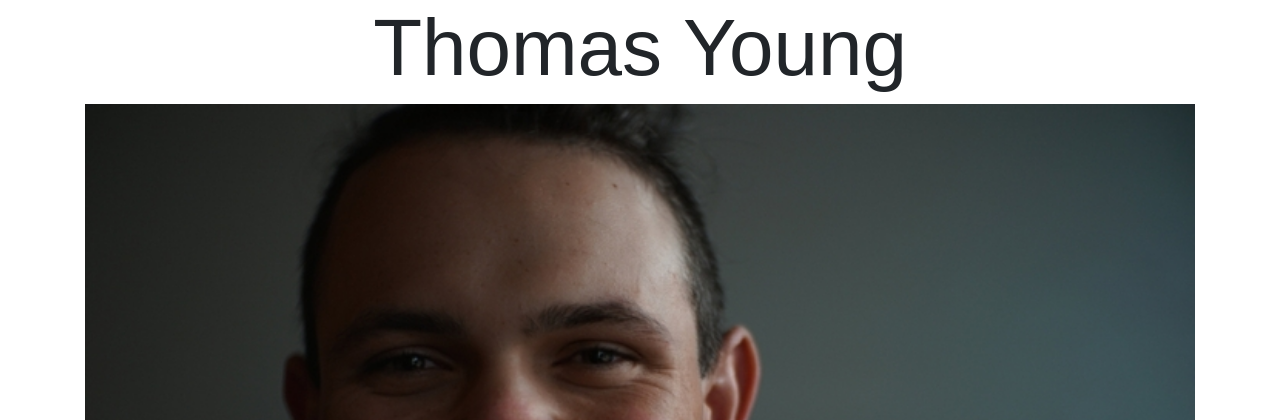
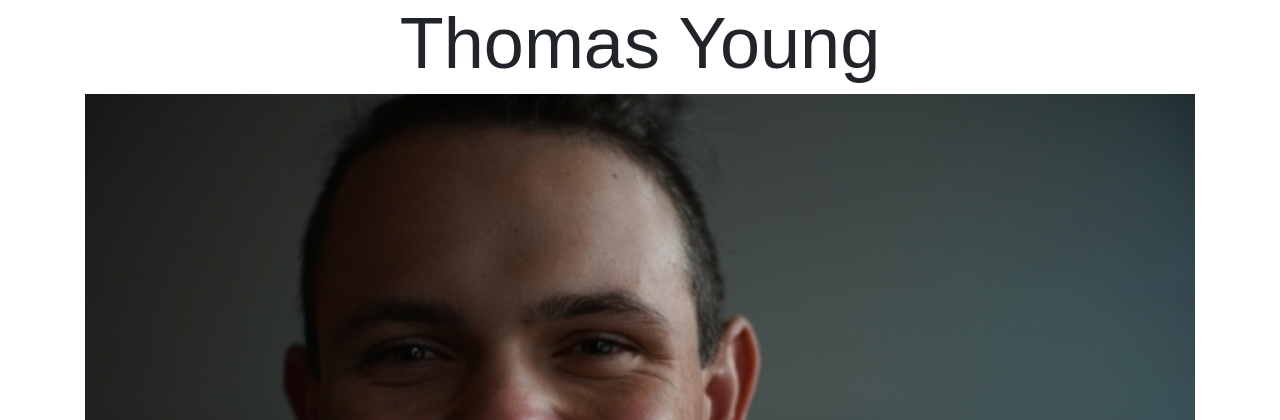
Before and after one commit to thyo9470/thomastheyoung.com, a PHP site: page / in a window 1280 px wide. Shown: the part 76-496 px from the top of the page. Run offline with PHP 8.4, Linux system fonts and the light colour scheme; some libraries are stand-ins or nearby versions.

Commit message:
Trying to fix font and h1 size

```diff
--- a/html/css/index.css
+++ b/html/css/index.css
@@ -1,7 +1,8 @@
 @font-face {
   font-family: 'simplificasimplifica';
   src: url('fonts/simplifica/simplifica_typeface-webfont.woff2') format('woff2'),
-       url('fonts/simplifica/simplifica_typeface-webfont.woff') format('woff');
+       url('fonts/simplifica/simplifica_typeface-webfont.woff') format('woff'),
+       url('fonts/simplifica/simplifica-typeface.ttf') format('ttf');
   font-weight: normal;
   font-style: normal;
 }
@@ -12,7 +13,7 @@
         font-size: 0.9em;
     }
     h1{
-        font-size: 3.9em;
+        font-size: 1.8rem;
     }
 }
 
@@ -22,7 +23,7 @@
         font-size: 1em;
     }
     h1{
-        font-size: 4em;
+        font-size: 2.0rem;
     }
 }
 
@@ -32,7 +33,7 @@
         font-size: 1.2em;
     }
     h1{
-        font-size: 4.2em;
+        font-size: 2.5rem;
     }
 }
 
@@ -42,7 +43,7 @@
         font-size: 1.9em;
     }
     h1{
-        font-size: 5em;
+        font-size: 4.5em;
     }
 }
 
```
Also changed, not shown: html/fonts/simplifica/simplifica-typeface.ttf (added).
